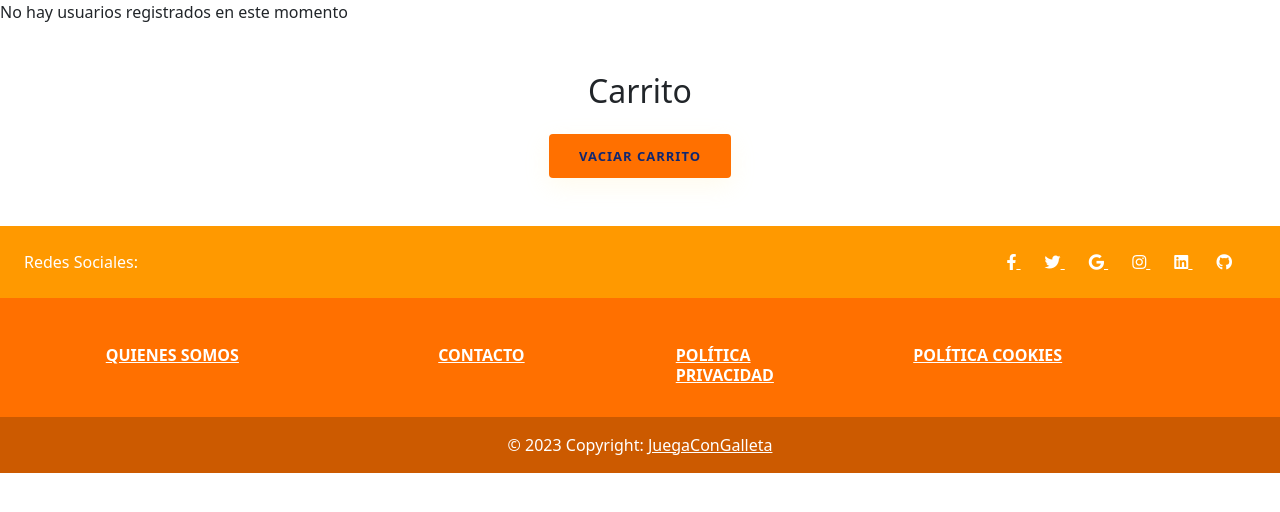
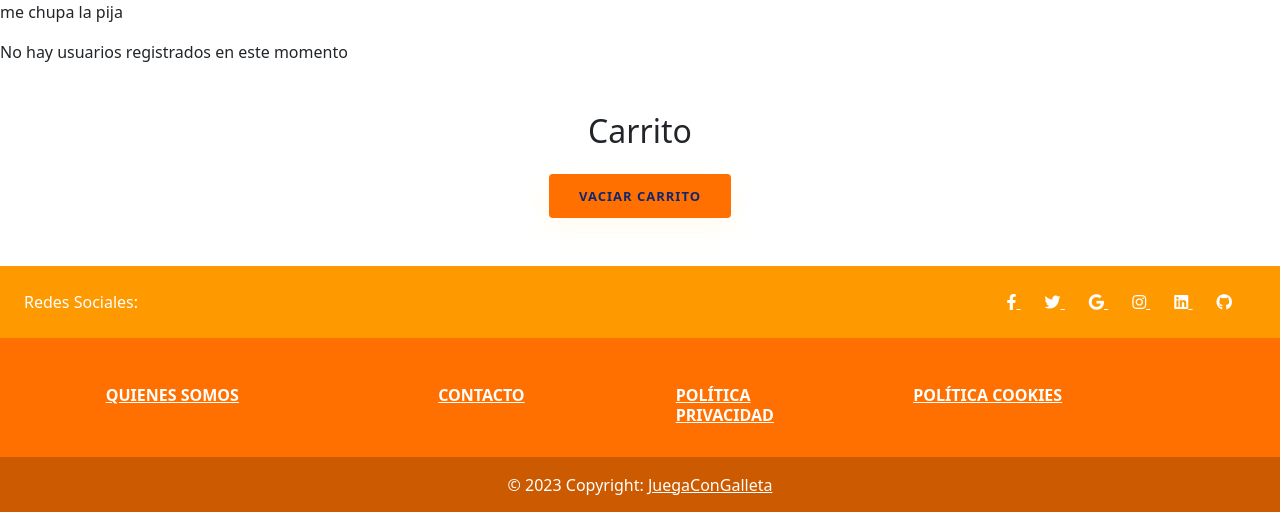
Before and after one commit to Danielesko/AbfinalProgramacion, a PHP site: page / in a window 1280 px wide. Shown: the part 76-588 px from the top of the page. Run offline with PHP 8.4, Linux system fonts and the light colour scheme; data that the repository does not hold is empty; some libraries are stand-ins or nearby versions.

Commit message:
prueba de cambio

```diff
--- a/index.php
+++ b/index.php
@@ -40,6 +40,7 @@
       </div>
     </nav>
   </header>
+  <p>me chupa la pija</p>
   <?php
   include("funciones/funciones.php");
   mostrarTienda();
```
